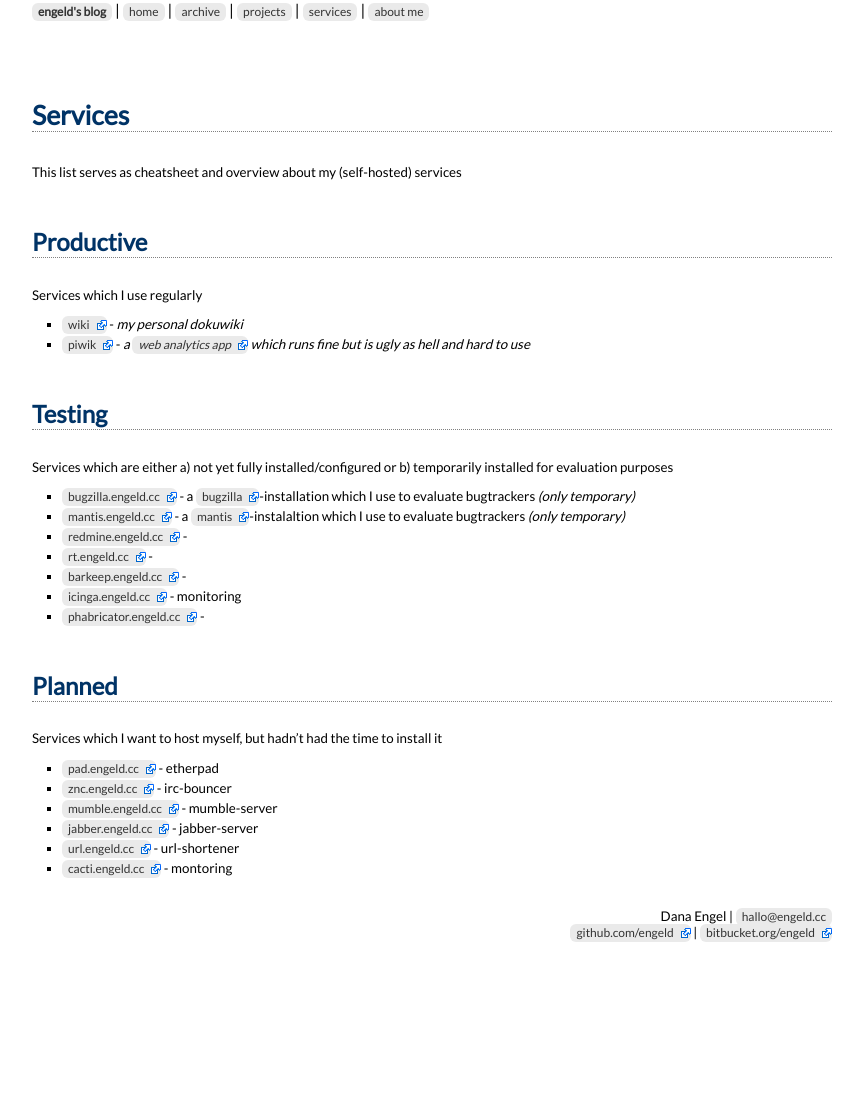
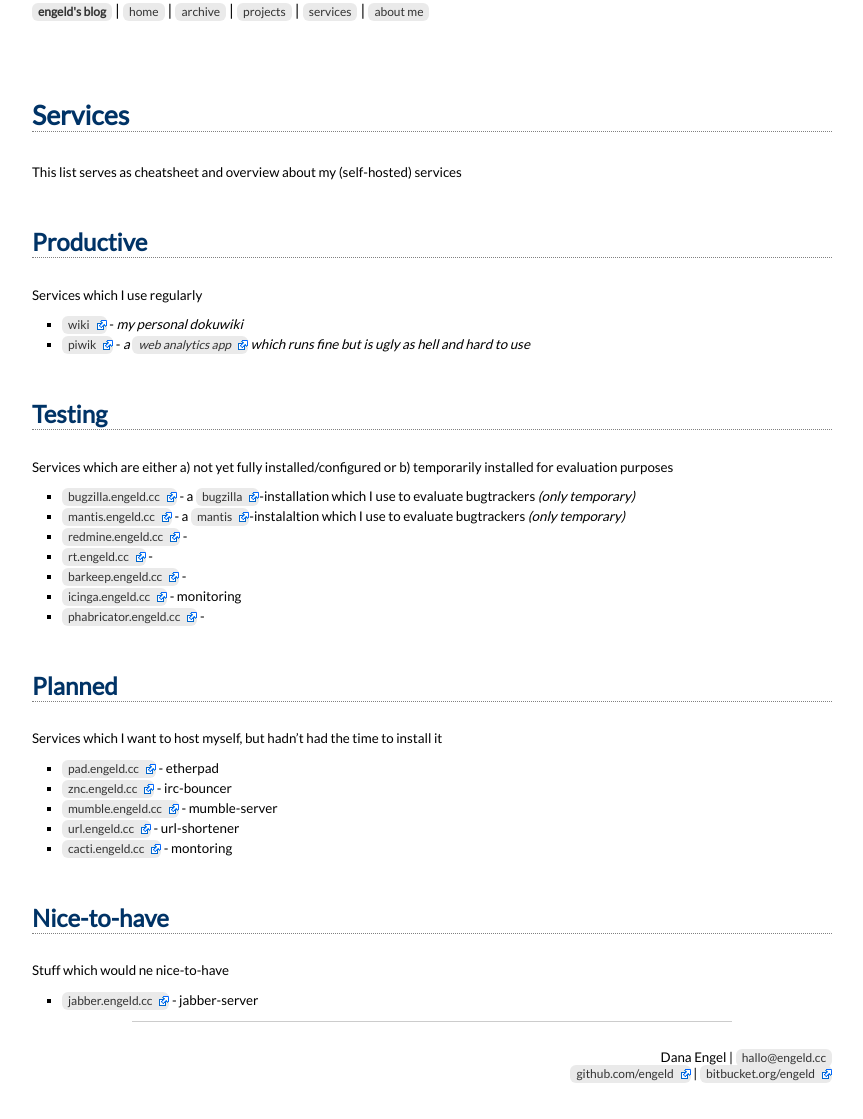
Before and after one commit to engeld/engeld.github.com, a Jekyll site: the page built from services.markdown, in a window 1280 px wide. Shown: the whole page, without its empty margins (208-1071 px from the left). Built offline with Jekyll 4.4.1, drawn with Linux system fonts in a browser that asks for light colours; Markdown is read by kramdown in place of the engine named in the settings; before the commit the page ends 978 px from its top, so only the background shows below that.

Commit message:
add section about nice-to-have services

```diff
--- a/services.markdown
+++ b/services.markdown
@@ -30,10 +30,17 @@ Services which I want to host myself, but hadn't had the time to install it
  - [pad.engeld.cc][pad] - etherpad
  - [znc.engeld.cc][znc] - irc-bouncer
  - [mumble.engeld.cc][mumble] - mumble-server
- - [jabber.engeld.cc][jabber] - jabber-server
  - [url.engeld.cc][url] - url-shortener
  - [cacti.engeld.cc][cacti] - montoring
 
+## Nice-to-have
+Stuff which would ne nice-to-have
+
+
+ - [jabber.engeld.cc][jabber] - jabber-server
+
+
+---
 
 [wiki]:         https://wiki.engeld.cc/doku.php
 [piwik]:        https://piwik.engeld.cc/
```
